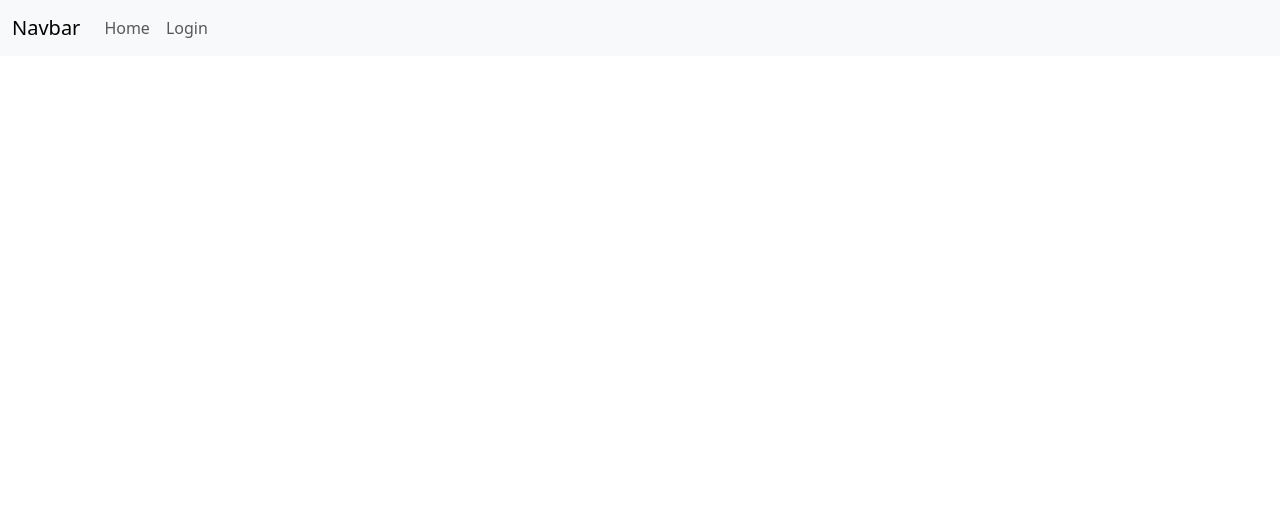
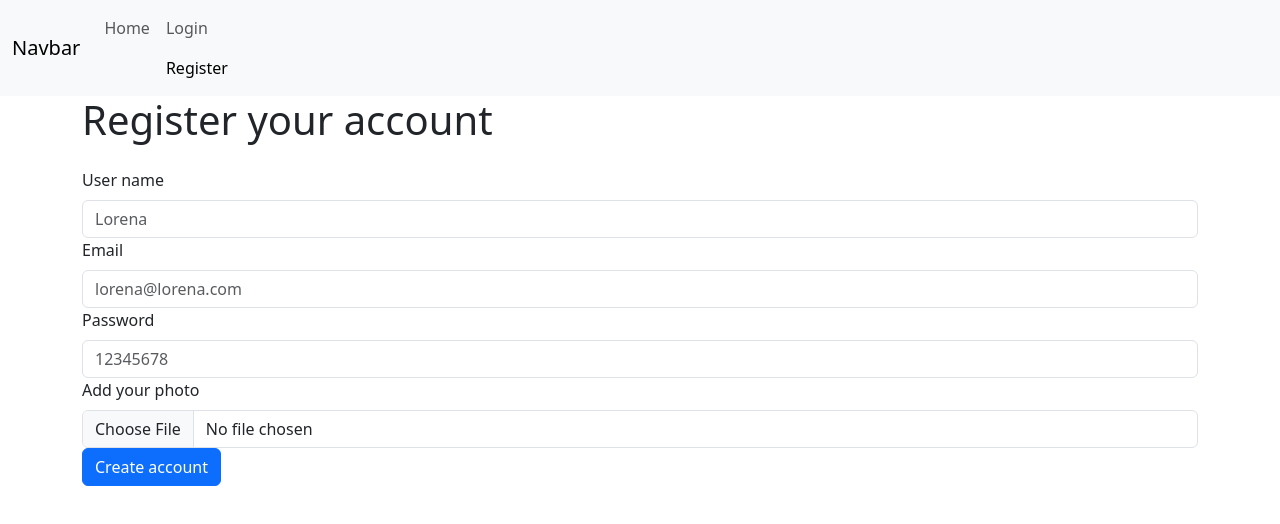
Before and after one commit to hectorahbravo/dogfile-web, a React (Vite) app: page /register in a window 1280 px wide. Before the commit this address had no page. Shown: the top 524 px of the page. Built offline with nearby package versions, Linux system fonts and the light colour scheme.

Commit message:
add register

```diff
--- a/src/App.jsx
+++ b/src/App.jsx
@@ -1,6 +1,8 @@
 import { Route, Routes } from "react-router-dom";
 import Navbar from "./components/Navbar";
 import Login from "./pages/Login";
+import Register from "./pages/Register";
+import Home from "./components/Home";
 
 function App() {
   return (
@@ -8,7 +10,9 @@ function App() {
       <Navbar />
       <div className="container">
         <Routes>
-          <Route path="/login" element={<Login />}></Route>
+          <Route path="/" element={<Home />} />
+          <Route path="/register" element={<Register />} />
+          <Route path="/login" element={<Login />} />
         </Routes>
       </div>
     </div>
--- /dev/null
+++ b/src/components/Home.jsx
@@ -0,0 +1,11 @@
+import React from "react";
+
+const Home = () => {
+  return (
+    <div>
+      <h1>HOME</h1>
+    </div>
+  );
+};
+
+export default Home;
--- a/src/components/Navbar.jsx
+++ b/src/components/Navbar.jsx
@@ -29,6 +29,11 @@ const Navbar = () => {
               <NavLink className="nav-link" to={"/login"}>
                 Login
               </NavLink>
+              <li className="nav-item">
+                <NavLink className="nav-link" to={"/register"}>
+                  Register
+                </NavLink>
+              </li>
             </li>
           </ul>
         </div>
--- a/src/pages/Login.jsx
+++ b/src/pages/Login.jsx
@@ -31,7 +31,7 @@ const Login = () => {
       password: "",
     },
     onSubmit: (values) => {
-      login(values).then(() => navigate("/profile"));
+      login(values).then(() => navigate("/"));
     },
     validationSchema: userSchema,
     validateOnChange: true,
@@ -51,7 +51,7 @@ const Login = () => {
             name="email"
             type="email"
             label="Email"
-            placeholder="Ex: 'manolitogafotas@gmail.com'"
+            placeholder="pablo@pablo.com"
             value={values.email}
             error={touched.email && errors.email}
             onChange={handleChange}
@@ -61,7 +61,7 @@ const Login = () => {
             name="password"
             type="password"
             label="Password"
-            placeholder="Ex: '12345678'"
+            placeholder="12345678"
             value={values.password}
             error={touched.password && errors.password}
             onChange={handleChange}
--- /dev/null
+++ b/src/pages/Register.jsx
@@ -0,0 +1,106 @@
+import { object, string, mixed } from "yup";
+import { useFormik } from "formik";
+import Input from "../components/Input";
+import { register } from "../services/AuthService";
+import { useNavigate } from "react-router-dom";
+import Button from "../components/Button";
+
+const userSchema = object({
+  username: string().required("Required field"),
+  email: string().email("Enter a valid email").required("Required field"),
+  password: string()
+    .min(8, "Password of at least 8 characters")
+    .required("Required field"),
+  avatar: mixed().required("Required field"),
+});
+
+const Register = () => {
+  const navigate = useNavigate();
+  const {
+    values,
+    errors,
+    touched,
+    isValid,
+    setFieldValue,
+    handleSubmit,
+    handleChange,
+    handleBlur,
+  } = useFormik({
+    initialValues: {
+      username: "",
+      email: "",
+      password: "",
+      avatar: "",
+    },
+    onSubmit: (values) => {
+      const data = new FormData();
+      Object.keys(values).forEach((keyValue) => {
+        data.append(keyValue, values[keyValue]);
+      });
+
+      register(data)
+        .then(() => {
+          navigate("/login");
+        })
+        .catch((err) => console.error(err));
+    },
+    validationSchema: userSchema,
+    validateOnBlur: true,
+    validateOnMount: true,
+  });
+  return (
+    <div>
+      <h1 className="text-tw-primary uppercase font-bold text-3xl underline">
+        Register your account
+      </h1>
+
+      <form onSubmit={handleSubmit}>
+        <div className="mt-4 grid grid-cols-1 md:grid-cols-2 gap-4">
+          <Input
+            name="username"
+            label="User name"
+            placeholder="Lorena"
+            value={values.username}
+            error={touched.username && errors.username}
+            onChange={handleChange}
+            onBlur={handleBlur}
+          />
+          <Input
+            name="email"
+            type="email"
+            label="Email"
+            placeholder="lorena@lorena.com"
+            value={values.email}
+            error={touched.email && errors.email}
+            onChange={handleChange}
+            onBlur={handleBlur}
+          />
+          <Input
+            name="password"
+            type="password"
+            label="Password"
+            placeholder="12345678"
+            value={values.password}
+            error={touched.password && errors.password}
+            onChange={handleChange}
+            onBlur={handleBlur}
+          />
+          <Input
+            name="avatar"
+            type="file"
+            label="Add your photo"
+            //value={values.avatar}
+            error={touched.avatar && errors.avatar}
+            onChange={(event) => {
+              setFieldValue("avatar", event.currentTarget.files[0]);
+            }}
+            onBlur={handleBlur}
+          />
+        </div>
+        <Button text="Create account" />
+      </form>
+    </div>
+  );
+};
+
+export default Register;
```
